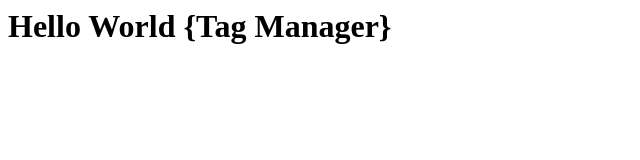
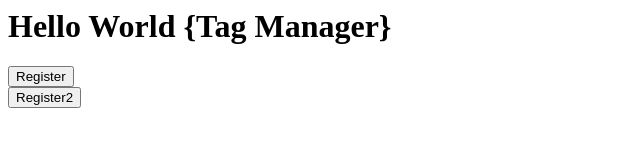
Before and after one commit to BestBass/test-google-analytics-website, a plain HTML site: page index.html in a window 1280 px wide. Shown: the whole page, without its empty margins (0-640 px from the left). Drawn offline with Linux system fonts and the light colour scheme.

Commit message:
Add files via upload

```diff
--- a/index.html
+++ b/index.html
@@ -20,5 +20,6 @@
     </head>
     <body>
         <h1>Hello World {Tag Manager}</h1>
-    </body>
+        <button id="register">Register</button><br>
+        <button id="register2">Register2</button><br>
 </html>
```
